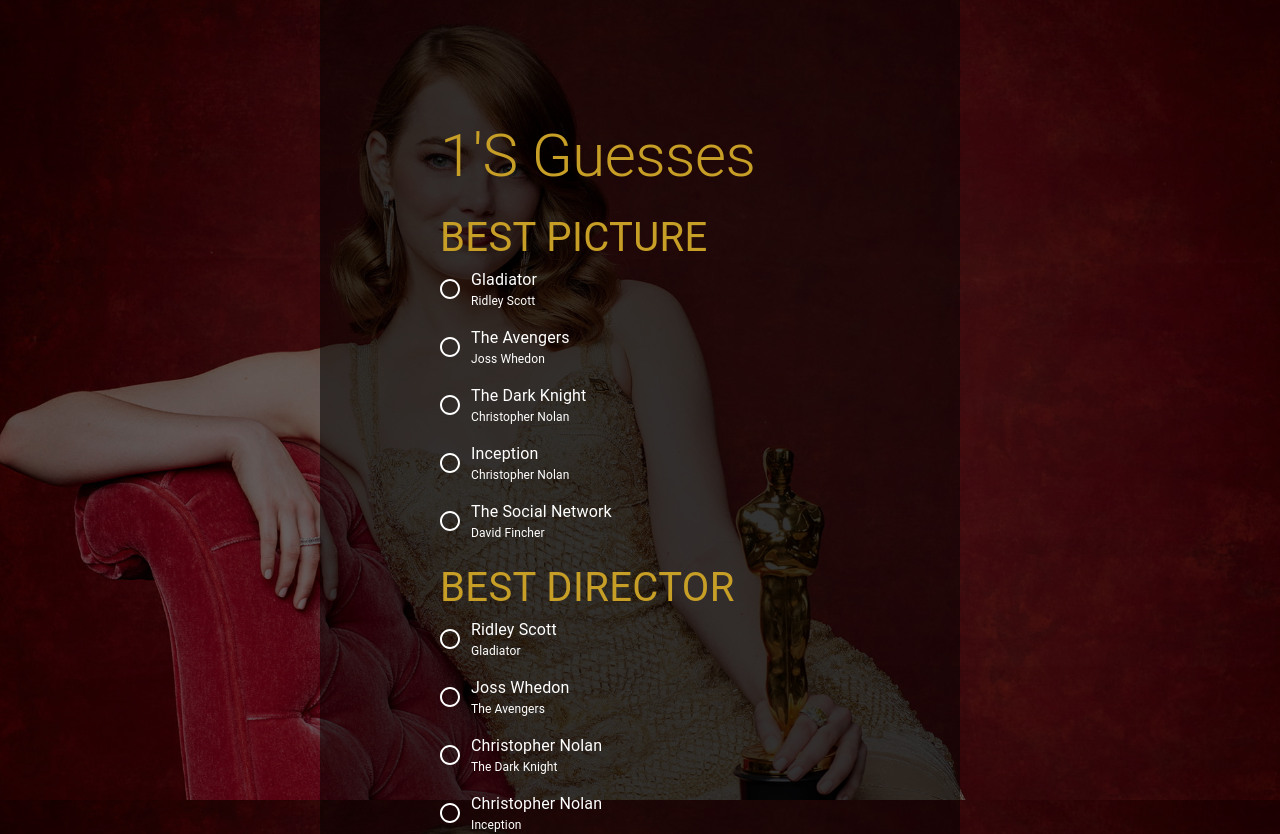
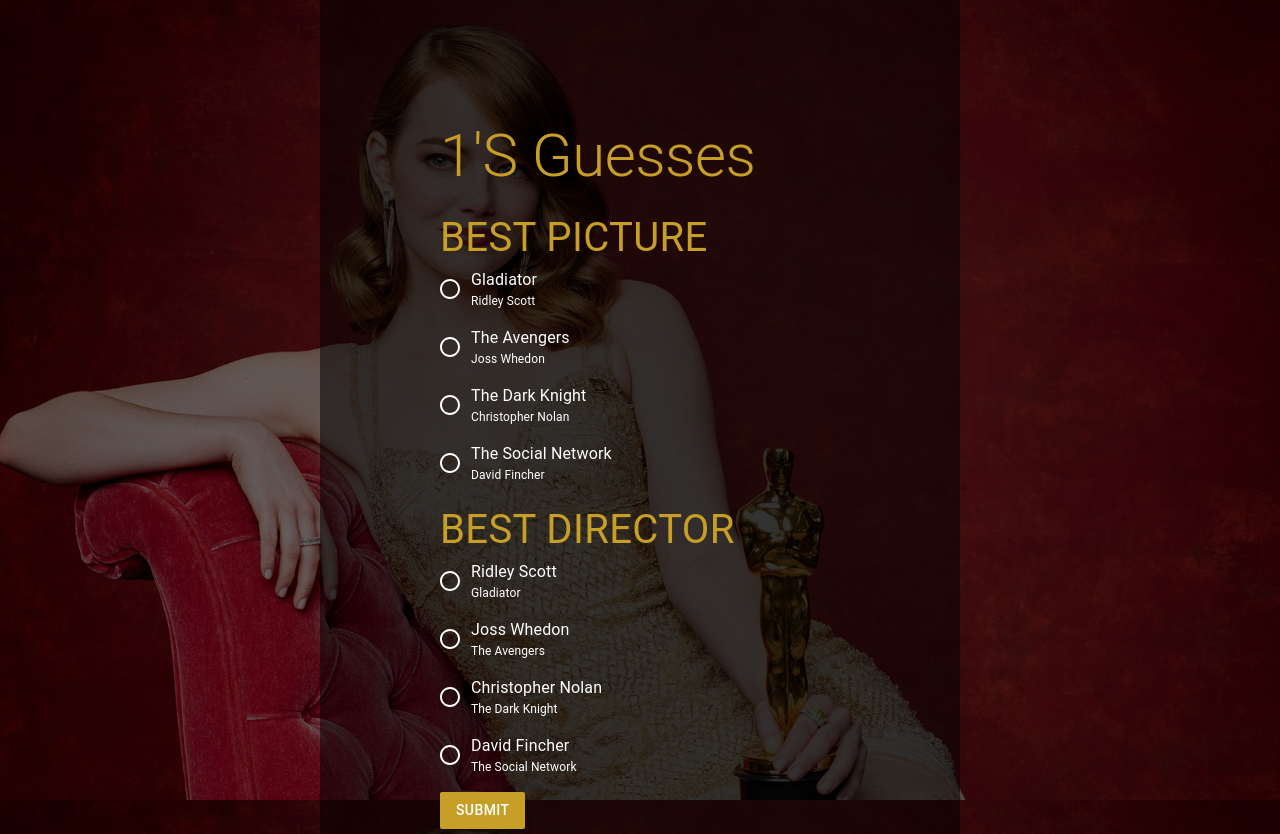
Before and after one commit to Smoopfrog/jj-oscars, a React (Create React App) app: page /guesses/1 in a window 1280 px wide. Shown: the top 834 px of the page. Built offline with nearby package versions, Linux system fonts and the light colour scheme.

Commit message:
remove duplicate nominations

```diff
--- a/src/MockData/Nominations.ts
+++ b/src/MockData/Nominations.ts
@@ -14,10 +14,6 @@
             },
             {
                 title: "The Dark Knight",
-                subtitle: "Christopher Nolan",
-            },
-            {
-                title: "Inception",
                 subtitle: "Christopher Nolan",
             },
             {
@@ -42,10 +38,6 @@
 				subtitle: "The Dark Knight",
 			},
 			{
-				title: "Christopher Nolan",
-				subtitle: "Inception",
-			},
-			{
 				title: "David Fincher",
 				subtitle: "The Social Network",
 			},
```
